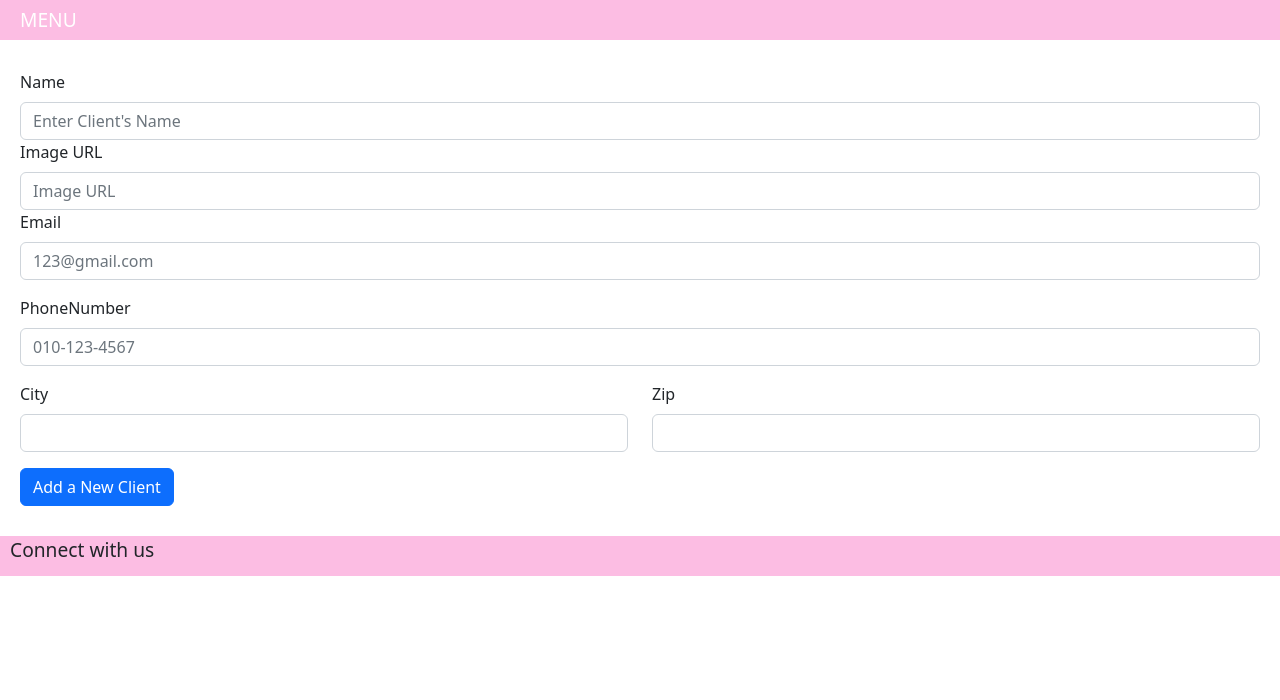
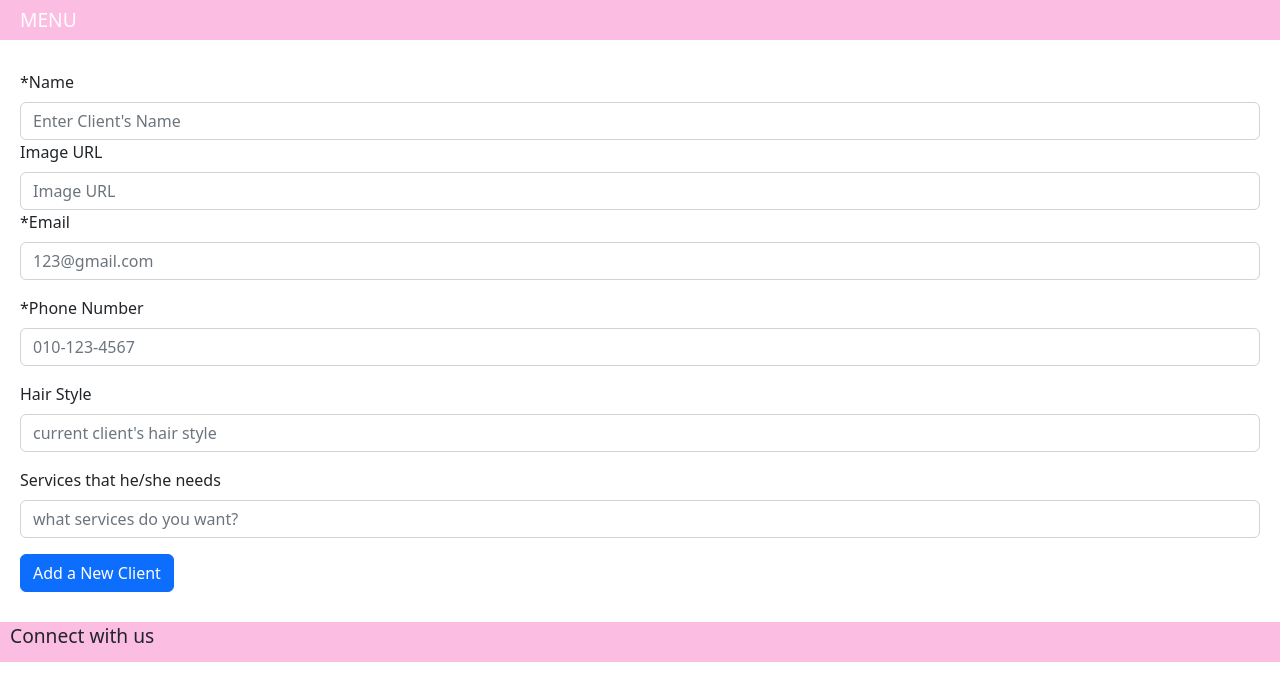
Before and after one commit to Sunjang1009/project3---hair-salon-CDA-frontend, a React (Create React App) app: page /newb in a window 1280 px wide. Shown: the top 700 px of the page. Built offline with nearby package versions, Linux system fonts and the light colour scheme.

Commit message:
fixed newclient form as bootstrap version

```diff
--- a/src/pages/NewClients.js
+++ b/src/pages/NewClients.js
@@ -1,6 +1,9 @@
 import { useState } from "react"
+import { useNavigate } from "react-router-dom";
 
 function NewClients(){
+
+    const navigate = useNavigate()
 
     const [clientForm, setClientForm] = useState([{
         name : "",
@@ -43,6 +46,7 @@ function NewClients(){
             });
 
             // getClients();
+            navigate('/clients')
 
             e.target.reset();
         }catch(err){
@@ -84,7 +88,7 @@ function NewClients(){
                         onChange={handleChange} placeholder="client's hair style" />
                     </label>
                     <label>
-                        <h5>Service: </h5>
+                        <h5>Services: </h5>
                         <input type="text" name="services"
                         onChange={handleChange} placeholder="client's hair services" />
                     </label>
--- a/src/pages/NewClientsBootStrap.js
+++ b/src/pages/NewClientsBootStrap.js
@@ -1,11 +1,13 @@
-import Button from 'react-bootstrap/Button';
-import Col from 'react-bootstrap/Col';
-import Form from 'react-bootstrap/Form';
-import Row from 'react-bootstrap/Row';
-import { FormControl } from 'react-bootstrap';
+import { Button } from 'react-bootstrap';
+import { Form } from 'react-bootstrap';
+// import { FormControl } from 'react-bootstrap';
 import { useState } from "react";
+import { useNavigate } from "react-router-dom";
 
 function NewClientsBootStrap() {
+
+    const navigate = useNavigate();
+
 
     const [clientForm, setClientForm] = useState([{
         name: "",
@@ -17,12 +19,17 @@ function NewClientsBootStrap() {
         services: ""
     }]);
 
+
+
     function handleChange(e) {
+        console.log(e.target)
         setClientForm((prevForm) => ({
             ...prevForm,
             [e.target.name]: e.target.value
         }))
     };
+
+    console.log(clientForm)
 
     async function handleSubmit(e) {
         try {
@@ -35,7 +42,8 @@ function NewClientsBootStrap() {
                 body: JSON.stringify(clientForm)
             });
 
-            // getClients();
+            navigate(`/clients`);
+
 
             e.target.reset();
         } catch (err) {
@@ -45,46 +53,47 @@ function NewClientsBootStrap() {
 
 
     return (
+
         <Form onSubmit={handleSubmit}>
 
-            <Form.Group as={Col} controlId="name">
-                <Form.Label>Name</Form.Label>
-                <Form.Control type="text" placeholder="Enter Client's Name" />
+            <Form.Group controlId="name">
+                <Form.Label>*Name</Form.Label>
+                <Form.Control name="name" type="text" placeholder="Enter Client's Name" onChange={handleChange} />
             </Form.Group>
 
-            <Form.Group as={Col} controlId="image">
+            <Form.Group controlId="image">
                 <Form.Label>Image URL</Form.Label>
-                <Form.Control type="text" placeholder="Image URL" />
+                <Form.Control name="image" type="text" placeholder="Image URL" onChange={handleChange} />
             </Form.Group>
 
-
             <Form.Group className="mb-3" controlId="email">
-                <Form.Label>Email</Form.Label>
-                <Form.Control placeholder="123@gmail.com" />
+                <Form.Label>*Email</Form.Label>
+                <Form.Control name="email" type="text" placeholder="123@gmail.com" onChange={handleChange}/>
             </Form.Group>
 
             <Form.Group className="mb-3" controlId="phoneNumber">
-                <Form.Label>PhoneNumber</Form.Label>
-                <Form.Control placeholder="010-123-4567" />
+                <Form.Label>*Phone Number</Form.Label>
+                <Form.Control name="phoneNumber" type="text" placeholder="010-123-4567" onChange={handleChange}/>
             </Form.Group>
 
-            <Row className="mb-3">
-                <Form.Group as={Col} controlId="formGridCity">
-                    <Form.Label>City</Form.Label>
-                    <Form.Control />
-                </Form.Group>
+            <Form.Group className="mb-3" controlId="hairStyle">
+                <Form.Label>Hair Style
+                </Form.Label>
+                <Form.Control name="hairStyle" type="text" placeholder="current client's hair style" onChange={handleChange} />
+            </Form.Group>
 
-                <Form.Group as={Col} controlId="formGridZip">
-                    <Form.Label>Zip</Form.Label>
-                    <Form.Control />
-                </Form.Group>
-            </Row>
+            <Form.Group className="mb-3" controlId="service">
+                <Form.Label>Services that he/she needs
+                </Form.Label>
+                <Form.Control name="service" type="text" placeholder="what services do you want?" onChange={handleChange} />
+            </Form.Group>
 
 
             <Button type="submit">
                 Add a New Client
             </Button>
         </Form>
+
     );
 }
 
```
